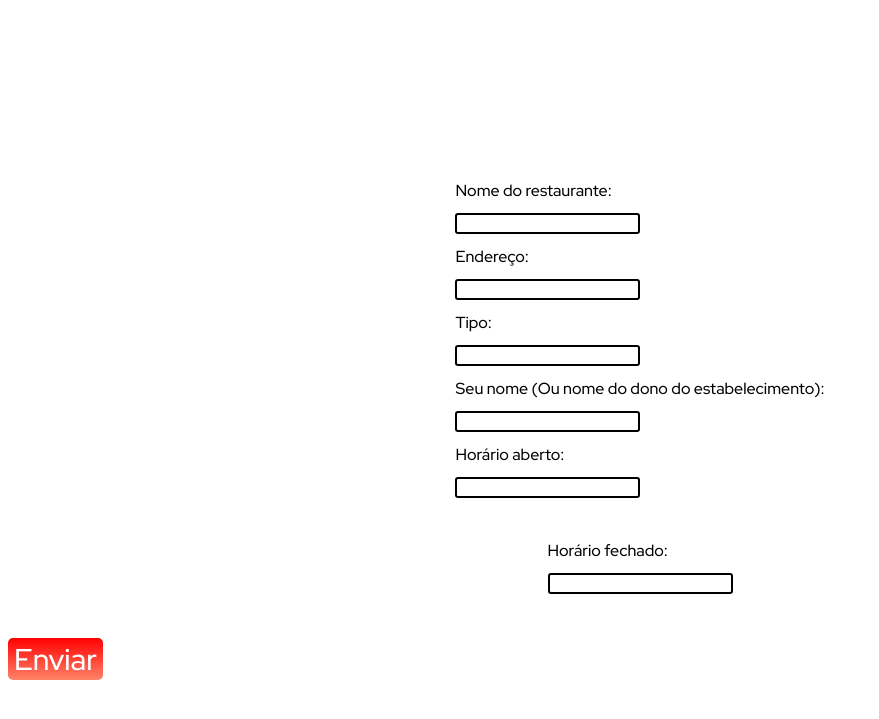
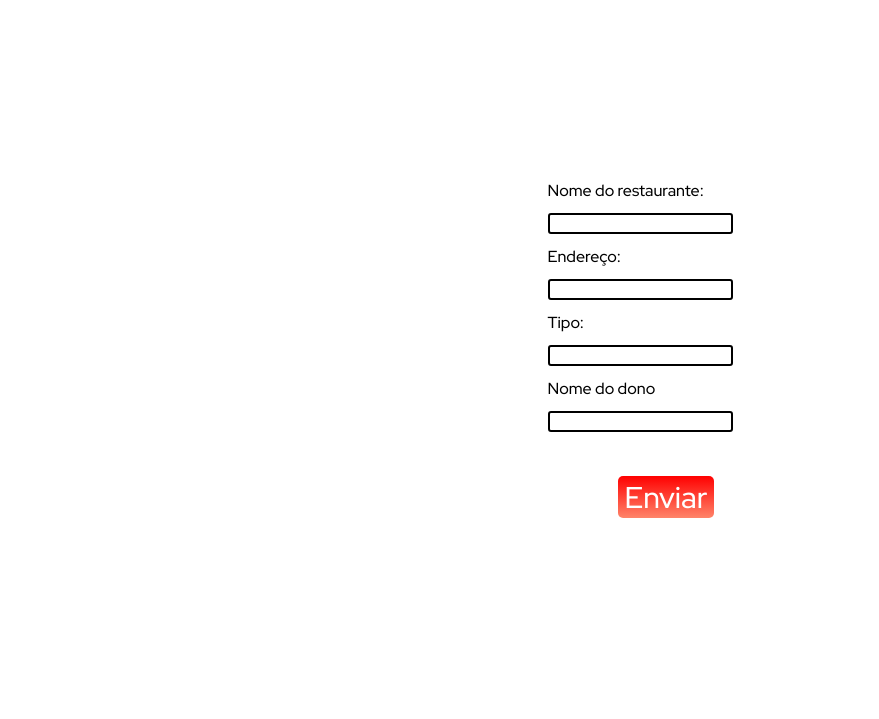
Before and after one commit to CarlosEduardoAD/figma-carlos, a PHP site: page /cadastro2.html in a window 1280 px wide. Shown: the top 719 px of the page, without its empty margins (0-879 px from the left). Run offline with PHP 8.4, Linux system fonts and the light colour scheme.

Commit message:
Integração com php funcinoando

```diff
--- a/front-end/cadastro.js
+++ b/front-end/cadastro.js
@@ -26,32 +26,32 @@ botao.addEventListener('click', function (e) {
 
 })
 
-email.addEventListener('keyup', function () {
-    if(validarEmail(email.value) !== true){
-        textEmail.innerHTML = 'O formato do email deve ser com <br> letras minúsculas ex.: teste@gmail.com'
-    }else{
-        textEmail.textContent = ''
-    }
-})
+// email.addEventListener('keyup', function () {
+//     if(validarEmail(email.value) !== true){
+//         textEmail.innerHTML = 'O formato do email deve ser com <br> letras minúsculas ex.: teste@gmail.com'
+//     }else{
+//         textEmail.textContent = ''
+//     }
+// })
 
-function validarEmail(e_mail){
-    let padraoEmail = /^[a-z0-9.]+@[a-z0-9]+\.([a-z]+)?$/
-    return padraoEmail.test(e_mail)
-}
+// function validarEmail(e_mail){
+//     let padraoEmail = /^[a-z0-9.]+@[a-z0-9]+\.([a-z]+)?$/
+//     return padraoEmail.test(e_mail)
+// }
 
-senha.addEventListener('keyup', function() {
-    if(validarSenha(senha.value) !== true){
-        textSenha.innerHTML = 'O formato da senha deve ter 6 caracteres, <br> com 1 letra maiúscula, 1 minúscula, 1 número <br> e 1 carctere especial. ex.: Br@sil2022'
-    }else{
-        textSenha.textContent = ''
-    }
-})
+// senha.addEventListener('keyup', function() {
+//     if(validarSenha(senha.value) !== true){
+//         textSenha.innerHTML = 'O formato da senha deve ter 6 caracteres, <br> com 1 letra maiúscula, 1 minúscula, 1 número <br> e 1 carctere especial. ex.: Br@sil2022'
+//     }else{
+//         textSenha.textContent = ''
+//     }
+// })
 
-function validarSenha(senhaValor){
-    let padraoSenha = /^(?=.*\d)(?=.*[a-z])(?=.*[A-Z])(?=.*[$*&@#])[0-9a-zA-Z$*&@#]{6,}$/
+// function validarSenha(senhaValor){
+//     let padraoSenha = /^(?=.*\d)(?=.*[a-z])(?=.*[A-Z])(?=.*[$*&@#])[0-9a-zA-Z$*&@#]{6,}$/
 
-    return padraoSenha.test(senhaValor)
-}
+//     return padraoSenha.test(senhaValor)
+// }
 
 function gravarInfo(){
     db.transaction(function(tx){
--- a/front-end/cadastro2.html
+++ b/front-end/cadastro2.html
@@ -22,34 +22,21 @@
         </div>
         <div>
           <label for="tipo" class='label'>Tipo:</label>
-          <input type="text" id="dono" name="tipo" class='input'/>
+          <input type="text" id="tipo" name="tipo" class='input'/>
           <small id="textTipo" class='label'></small>
         </div>
         <div>
-          <label for="dono" class='label'>Seu nome (Ou nome do dono do estabelecimento):</label>
+          <label for="dono" class='label'>Nome do dono<label>
           <input type="text" id="dono" name="dono" class='input'/>
           <small id="textDono" class='label'></small>
         </div>
-        <div>
-            <label for="ha" class='label'>Horário aberto:</label>
-            <input type="password" id="ha" name="ha" class='input'/>
-            <small id="textHa" class='label'></small>
-          </div>
-        </div>
-        <div>
-          <label for="hf" class='label'>Horário fechado:</label>
-          <input type="password" id="hf" name="hf" class='input'/>
-          <small id="textHf" class='label'></small>
-        </div>
-      </div>
         <div class="btnclass">
-      <input id="botao" class="btn" type="submit" value="Enviar" onclick="gravarInfo()"/>
+      <input id="botao" class="btn" type="submit" name="enviar" value="Enviar" onclick="gravarInfo()"/>
       </div>
         <br/>
         <small id="textFormulario"></small>
       </form>
     </div>
   </div>
-<script src="cadastro.js"></script>
   </body>
 </html>
--- a/front-end/newestilo.css
+++ b/front-end/newestilo.css
@@ -510,9 +510,18 @@ p:hover{
     margin-top : 180px;
 }
 
+.btnclass{
+
+    display:flex;
+    align-items:center;
+    justify-content: center;
+    margin-left: 52px;
+}
+
 .btn{
     margin-top: 32px;
 }
+
 
 input#botao{
     border: none;
```
Also changed, not shown: front-end/cadastro1.html (+3 -4 lines), front-end/crud.php (+7 -7 lines), front-end/crudped.php (+5 -5 lines).
